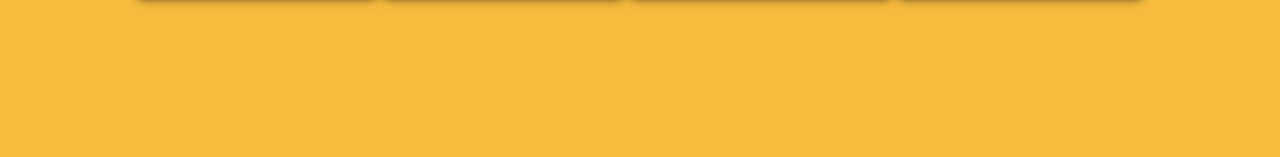
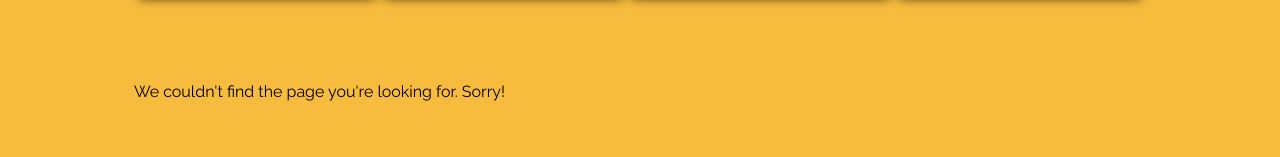
Before and after one commit to SmartForger/frontend-thangs, a React (Create React App) app: page / in a window 1280 px wide. Shown: the part 436-593 px from the top of the page. Built offline with nearby package versions, Linux system fonts and the light colour scheme; no server answers; what apollo-upload-client, react-three-fiber would draw is missing.

Commit message:
add 404 catch all route

```diff
--- /dev/null
+++ b/src/@pages/404/index.jsx
@@ -0,0 +1,10 @@
+import React from 'react';
+import styled from 'styled-components';
+import { WithLayout } from '@style/Layout';
+
+const Page = () => {
+    return <div>We couldn't find the page you're looking for. Sorry!</div>;
+};
+
+const Page404 = WithLayout(Page);
+export { Page404 };
--- a/src/App.js
+++ b/src/App.js
@@ -6,6 +6,7 @@ import { Route, Router } from 'react-router-dom';
 import { ThemeProvider } from 'styled-components';
 import { ThangsHeader, Footer } from '@components';
 import { Home, Login, Signup, Details, Profile, Model } from '@pages';
+import { Page404 } from '@pages/404';
 import { ThangsMain, GlobalStyle } from '@style';
 import { graphqlClient } from '@services';
 import { createBrowserHistory } from 'history';
@@ -38,6 +39,7 @@ const App = () => {
                     <Route path="/details/:id" component={Details} />
                     <Route path="/profile/:id" component={Profile} />
                     <Route path="/model/:id" component={Model} />
+                    <Route path="*" component={Page404} status={404} />
                     <Footer />
                 </ThemeProvider>
             </Router>
```
